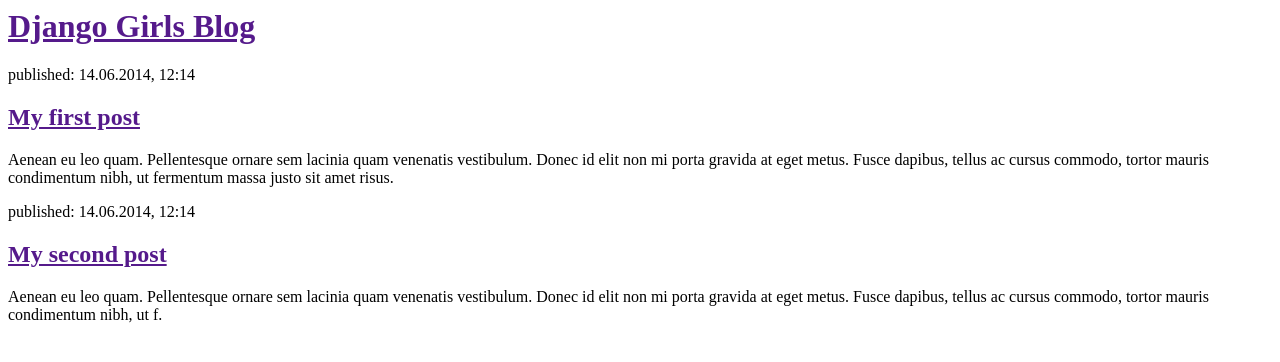
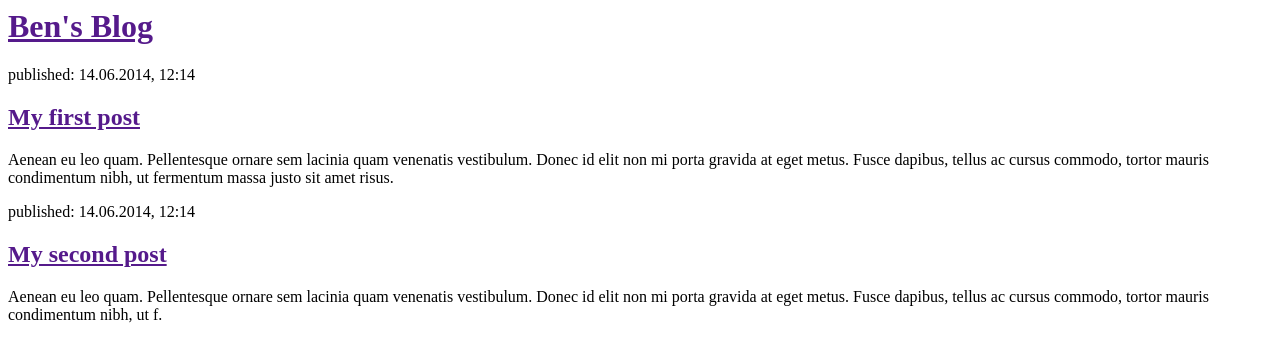
Before and after one commit to ben-starr/benjaminstarr, a Django app: page / in a window 1280 px wide. Shown: the top 362 px of the page. Run offline with Django 3.2, Linux system fonts and the light colour scheme.

Commit message:
Changed HTML again...

```diff
--- a/blog/templates/blog/post_list.html
+++ b/blog/templates/blog/post_list.html
@@ -1,10 +1,10 @@
 <html>
     <head>
-        <title>Django Girls blog</title>
+        <title>Ben's blog</title>
     </head>
     <body>
         <div>
-            <h1><a href="">Django Girls Blog</a></h1>
+            <h1><a href="">Ben's Blog</a></h1>
         </div>
 
         <div>
```
